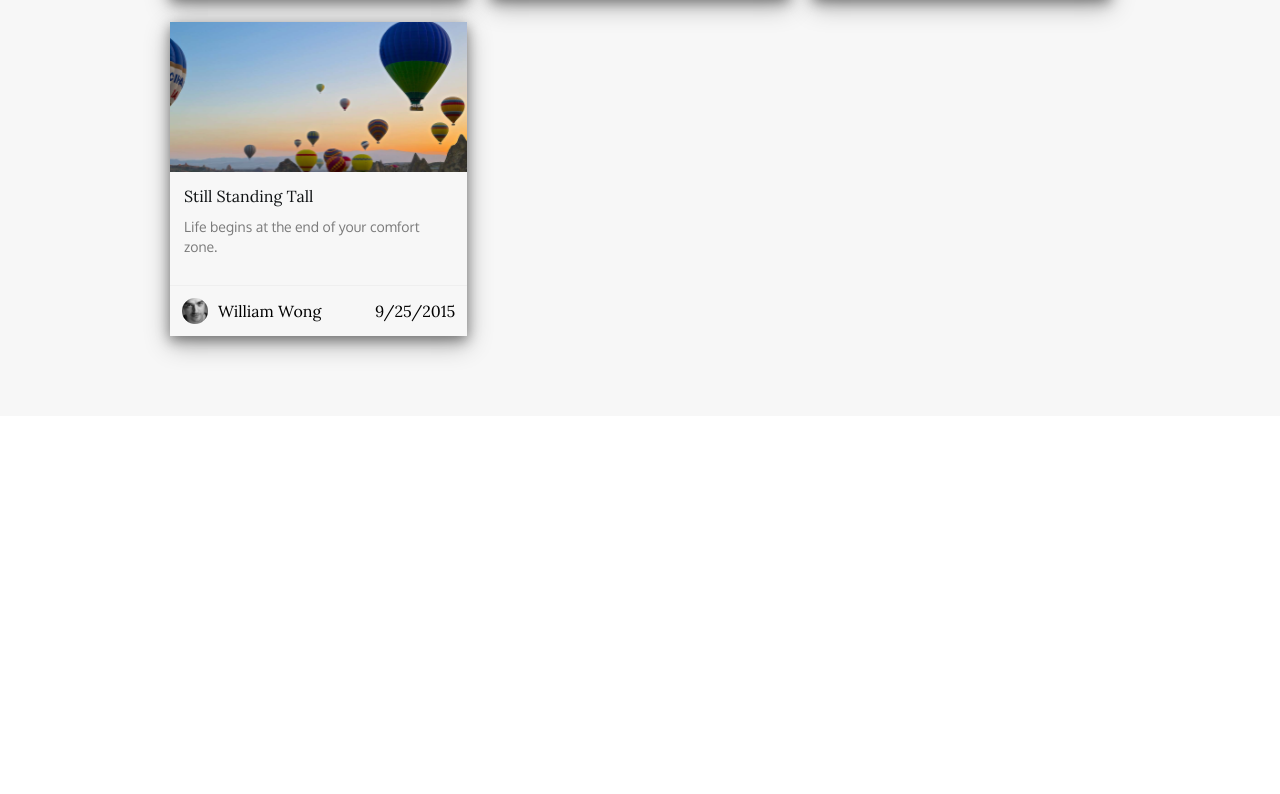
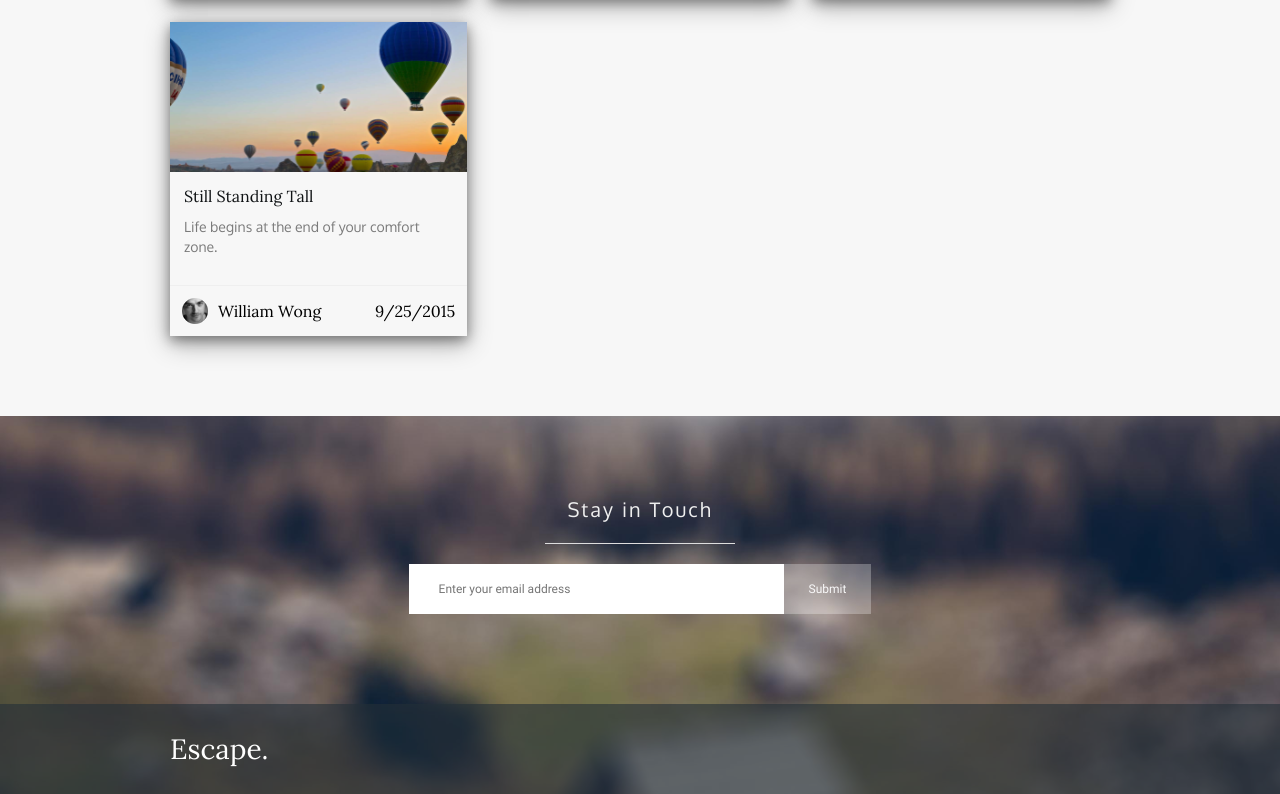
Before and after one commit to boikoua/escape_landing, a React (Vite) app: page / in a window 1280 px wide. Shown: the part 1397-2191 px from the top of the page. Before the commit the page ends 1813 px from the top, so only its background shows below. Built offline with nearby package versions, Linux system fonts and the light colour scheme.

Commit message:
add Footer component

```diff
--- a/src/App.tsx
+++ b/src/App.tsx
@@ -1,4 +1,5 @@
 import './App.scss';
+import Footer from './components/Footer';
 import Header from './components/Header';
 import Main from './components/Main';
 
@@ -7,6 +8,7 @@ function App() {
     <div className="app">
       <Header />
       <Main />
+      <Footer />
     </div>
   );
 }
--- /dev/null
+++ b/src/components/Contacts/Contacts.module.scss
@@ -0,0 +1,10 @@
+@use './../../styles/variables.scss' as *;
+@use './../../styles/mixins.scss' as *;
+
+.contacts {
+  padding-block: 40px 50px;
+
+  @include desktop-screen {
+    padding-block: 80px 90px;
+  }
+}
--- /dev/null
+++ b/src/components/Contacts/Contacts.tsx
@@ -0,0 +1,14 @@
+import Form from '../Form';
+import Title from '../Title';
+import style from './Contacts.module.scss';
+
+const Contacts = () => {
+  return (
+    <section className={style.contacts}>
+      <Title text="Stay in Touch" color="#EFEFEF" />
+      <Form />
+    </section>
+  );
+};
+
+export default Contacts;
--- /dev/null
+++ b/src/components/Contacts/index.ts
@@ -0,0 +1 @@
+export { default } from './Contacts';
--- /dev/null
+++ b/src/components/Footer/Footer.module.scss
@@ -0,0 +1,11 @@
+.footer {
+  background-image: url('./../../../public/img/contacts-bg.png');
+  background-position: center;
+  background-size: cover;
+  background-repeat: no-repeat;
+}
+
+.bottom {
+  padding-block: 32px;
+  background: rgba(35, 47, 56, 0.6);
+}
--- /dev/null
+++ b/src/components/Footer/Footer.tsx
@@ -0,0 +1,20 @@
+import Contacts from '../Contacts';
+import Logo from '../Logo';
+import style from './Footer.module.scss';
+
+const Footer = () => {
+  return (
+    <footer className={style.footer}>
+      <div className="container">
+        <Contacts />
+      </div>
+      <div className={style.bottom}>
+        <div className="container">
+          <Logo text="Escape." />
+        </div>
+      </div>
+    </footer>
+  );
+};
+
+export default Footer;
--- /dev/null
+++ b/src/components/Footer/index.ts
@@ -0,0 +1 @@
+export { default } from './Footer';
--- /dev/null
+++ b/src/components/Form/Form.module.scss
@@ -0,0 +1,30 @@
+@use './../../styles/variables.scss' as *;
+@use './../../styles/mixins.scss' as *;
+
+.form {
+  display: flex;
+  width: 100%;
+  justify-content: center;
+}
+
+.input {
+  padding: 18px 30px;
+  color: $input-text-color;
+  font-family: Roboto;
+  font-size: 12px;
+  line-height: 14px;
+  background-color: $input-bg-color;
+
+  @include tablet-screen {
+    width: 375px;
+  }
+}
+
+.button {
+  padding: 18px 25px;
+  color: $btn-text-color;
+  font-family: Roboto;
+  font-size: 12px;
+  line-height: 14px;
+  background: rgba(255, 255, 255, 0.28);
+}
--- /dev/null
+++ b/src/components/Form/Form.tsx
@@ -0,0 +1,18 @@
+import style from './Form.module.scss';
+
+const Form = () => {
+  return (
+    <form className={style.form} action="">
+      <input
+        className={style.input}
+        type="email"
+        placeholder="Enter your email address"
+      />
+      <button className={style.button} type="submit">
+        Submit
+      </button>
+    </form>
+  );
+};
+
+export default Form;
--- /dev/null
+++ b/src/components/Form/index.ts
@@ -0,0 +1 @@
+export { default } from './Form';
--- a/src/components/Title/Title.tsx
+++ b/src/components/Title/Title.tsx
@@ -2,10 +2,15 @@ import style from './Title.module.scss';
 
 type Props = {
   text: string;
+  color?: string;
 };
 
-const Title: React.FC<Props> = ({ text }) => {
-  return <h2 className={style.title}>{text}</h2>;
+const Title: React.FC<Props> = ({ text, color }) => {
+  return (
+    <h2 className={style.title} style={{ color }}>
+      {text}
+    </h2>
+  );
 };
 
 export default Title;
--- a/src/index.scss
+++ b/src/index.scss
@@ -11,6 +11,7 @@
 }
 
 html {
+  scroll-behavior: smooth;
   font-family: Lora;
 }
 
```
Also changed, not shown: public/img/contacts-bg.png (added).
